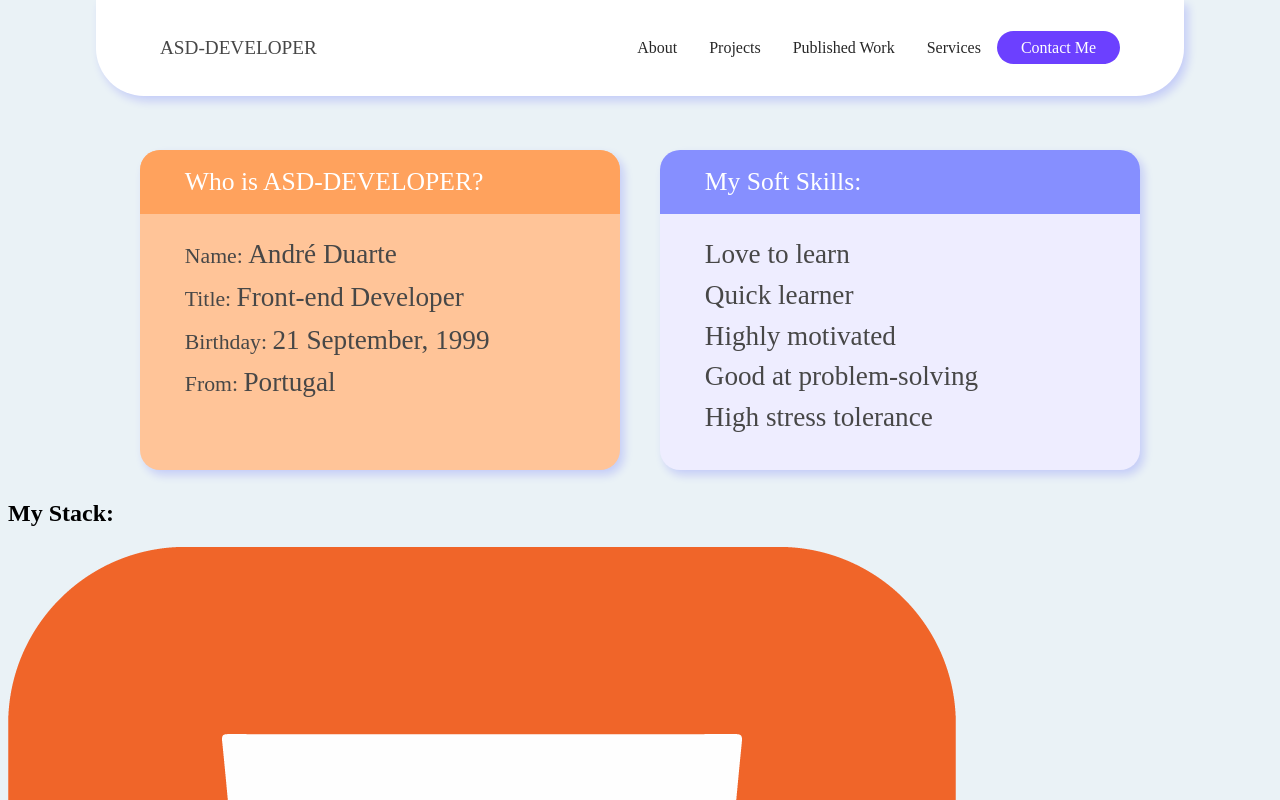
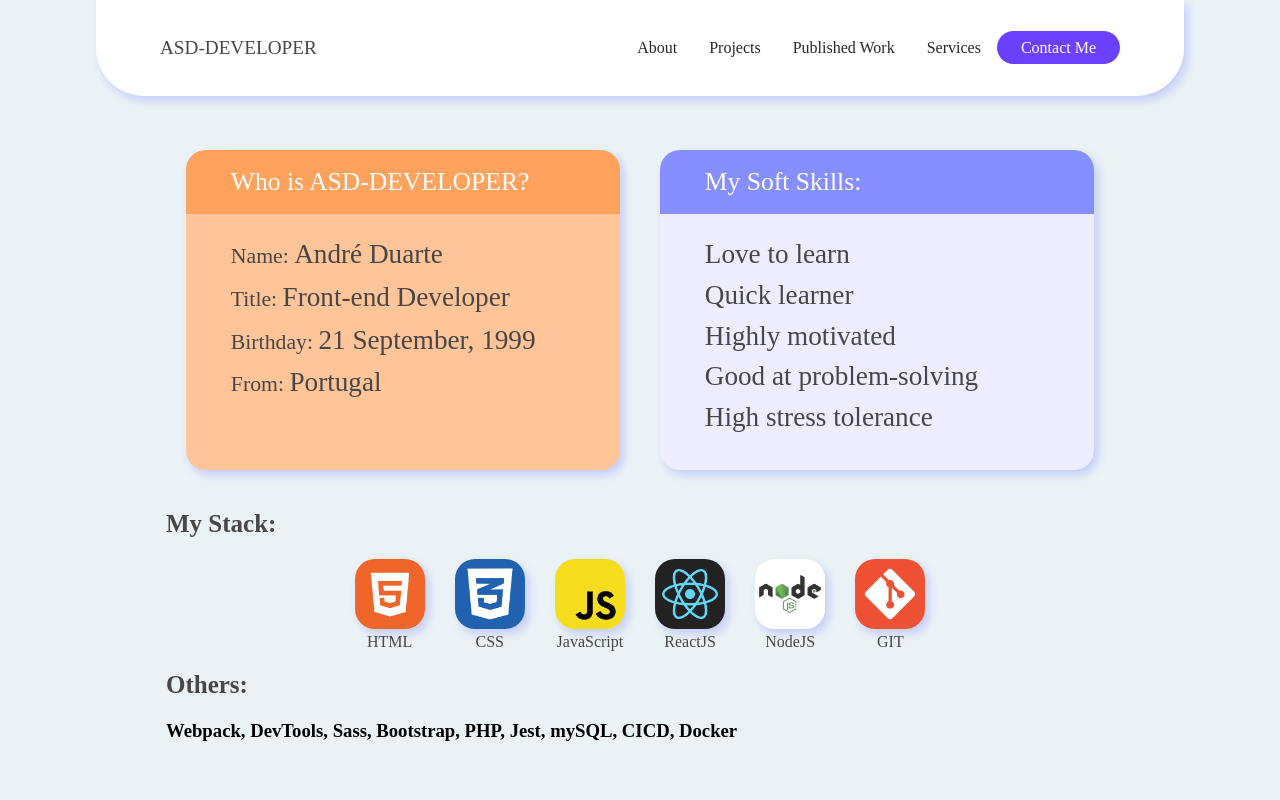
Before and after one commit to asd-developer/asd-developer.com, a React (Create React App) app: page / in a window 1280 px wide. Shown: the top 800 px of the page. Built offline with nearby package versions, Linux system fonts and the light colour scheme.

Commit message:
Styled inline block Stack icons

```diff
--- a/src/App.js
+++ b/src/App.js
@@ -7,7 +7,7 @@ import SoftSkillsCard from "./components/card/softskills-card"
 import MyStack from './components/stack/my-stack'
 //STYLED COMPONENTS
 import {GlobalStyles} from './globalStyles'
-import { MainContainer, CardContainer} from './app.elements'
+import { MainContainer, CardContainer, StackContainer} from './app.elements'
 
 const App = (props) => {
   return (
@@ -17,10 +17,10 @@ const App = (props) => {
               <ProfileCard/>
               <SoftSkillsCard/>
         </CardContainer>
-        <div>
+        <StackContainer>
             <MyStack/>
-        </div>
-    <GlobalStyles/>
+        </StackContainer>
+      <GlobalStyles/>
     </MainContainer>
   );
 }
--- a/src/app.elements.js
+++ b/src/app.elements.js
@@ -2,10 +2,14 @@ import styled from "styled-components"
 
 export const MainContainer = styled.div`
   margin: 150px auto 0px auto;
-  width: 100%;
+  width: 75%;
 `
 
 export const CardContainer = styled.div`
     display: flex;
     justify-content: center;
 `
+
+export const StackContainer = styled.div`
+
+`
--- a/src/components/stack/my-stack.js
+++ b/src/components/stack/my-stack.js
@@ -1,30 +1,41 @@
 import React from 'react';
+import { Container, IconRow, } from './stack.elements'
 
 const MyStack = () => {
   return (
-    <>
-            <div style={{marginTop: "30px"}}>
+    <Container>
       <h2 className={'my-stack-title'}>My Stack:</h2>
+      <IconRow>
+        <div>
+          <img src="html icon.png" className={"stack-icons blueshadow"} alt="HTML" />
+          <span className={"caption"}>HTML</span>
         </div>
-            <div style={{width: "650px", justifyContent: "flex-start"}}>
-                        <img src="html icon.png" className={"stack-icons blueshadow"} alt="HTML"/>
-                        <span className={"caption"}>HTML</span>
-                        <img src="css icon.png" className={"stack-icons blueshadow"} alt="CSS"/>
+        <div>
+          <img src="css icon.png" className={"stack-icons blueshadow"} alt="CSS" />
           <span className={"caption"}>CSS</span>
-                        <img src="javascript icon.png" className={"stack-icons blueshadow"} alt="JavaScript"/>
+        </div>
+        <div>
+          <img src="javascript icon.png" className={"stack-icons blueshadow"} alt="JavaScript" />
           <span className={"caption"}>JavaScript</span>
-                        <img src="react icon.png" className={"stack-icons blueshadow"} alt="ReactJs"/>
+        </div>
+        <div>
+          <img src="react icon.png" className={"stack-icons blueshadow"} alt="ReactJs" />
           <span className={"caption"}>ReactJS</span>
-                        <img src="nodejs icon.png" className={"stack-icons blueshadow"} alt="NodeJs"/>
+        </div>
+        <div>
+          <img src="nodejs icon.png" className={"stack-icons blueshadow"} alt="NodeJs" />
           <span className={"caption"}>NodeJS</span>
-                        <img src="git icon.png" className={"stack-icons blueshadow"} alt="GIT"/>
+        </div>
+        <div>
+          <img src="git icon.png" className={"stack-icons blueshadow"} alt="GIT" />
           <span className={"caption"}>GIT</span>
         </div>
+      </IconRow>
       <div>
         <h2 className={'my-stack-others'}>Others:</h2>
         <h3 className={'other-stack'}>Webpack, DevTools, Sass, Bootstrap, PHP, Jest, mySQL, CICD, Docker</h3>
       </div>
-    </>
+    </Container>
   );
 }
 
--- /dev/null
+++ b/src/components/stack/stack.elements.js
@@ -0,0 +1,33 @@
+import styled from 'styled-components'
+
+export const Container = styled.div`
+    margin-top: 5vh;
+    margin-left: auto;
+    margin-right: auto;
+    h2{
+        color: #474747;
+        font-size: 25px;
+        margin-top: 20px;
+    }
+`
+
+export const IconRow = styled.div`
+    width: 100%;
+    vertical-align: top;
+    text-align: center;
+
+    div{
+        display:inline-block;
+    }
+
+    img{
+        max-height: 70px;
+        border-radius: 20px;
+        margin: 0px 15px;
+        box-shadow: 4px 5px 10px #050FFF29;
+    }
+    span{
+        color: #474747;
+        display: block;
+    }
+`
```
Also changed, not shown: src/components/navbar/Navbar.elements.js (+6 -6 lines). Lines whose indentation alone changed are shown as unchanged.
